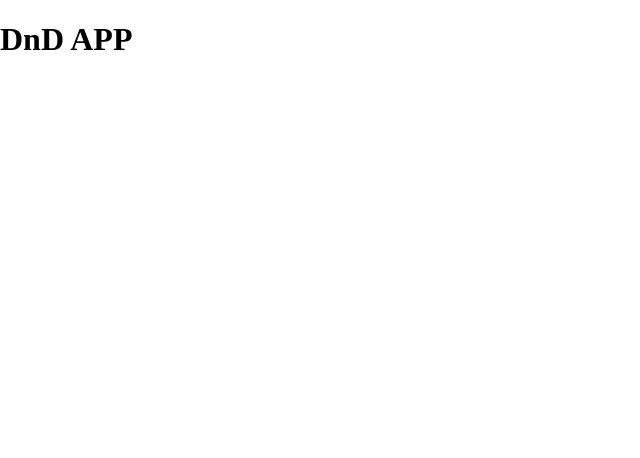
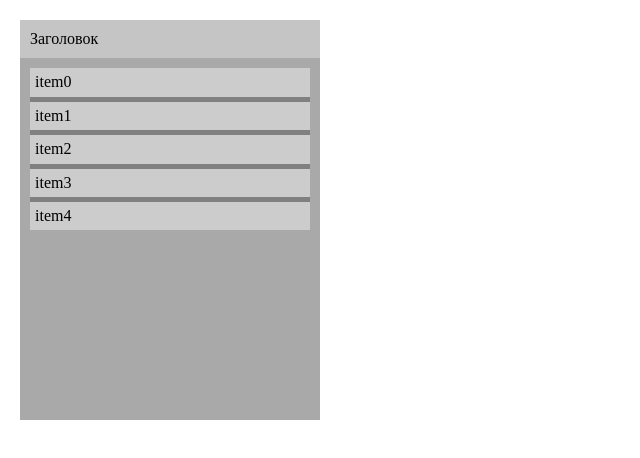
Before and after one commit to gluhenko-dv/DnD, a React (Create React App) app: page / in a window 1280 px wide. Shown: the top 458 px of the page, without its empty margins (0-640 px from the left). Built offline with nearby package versions, Linux system fonts and the light colour scheme; the HTML template or start-up script is replaced by a standard one.

Commit message:
add drop context

```diff
--- a/package.json
+++ b/package.json
@@ -3,6 +3,7 @@
   "version": "0.1.0",
   "private": true,
   "dependencies": {
+    "@types/react-beautiful-dnd": "^13.1.2",
     "prettier": "^2.4.1",
     "react": "^17.0.2",
     "react-beautiful-dnd": "^13.1.0",
--- a/src/App.tsx
+++ b/src/App.tsx
@@ -1,5 +1,12 @@
+import Column from './components/Column/Column';
+import ColumnsWrapper from './components/ColumnsWrapper/ColumnsWrapper';
+
 const App: React.FC = () => {
-    return <h1>DnD APP</h1>;
+    return (
+        <ColumnsWrapper>
+            <Column />
+        </ColumnsWrapper>
+    );
 };
 
 export default App;
--- a/src/assets/styles/index.scss
+++ b/src/assets/styles/index.scss
@@ -1 +1,13 @@
 @import "./normolize.scss";
+
+h1 {
+  margin: 0;
+}
+
+div {
+  box-sizing: border-box;
+}
+
+body {
+  padding: 20px;
+}
--- /dev/null
+++ b/src/components/Column/Column.styles.scss
@@ -0,0 +1,19 @@
+.column {
+  height: 100%;
+  min-height: 400px;
+  width: 300px;
+  background-color: darkgrey;
+
+  &-header {
+    padding: 10px;
+    background-color: rgb(197, 197, 197);
+  }
+
+  &-title {
+    font-size: 16px;
+  }
+
+  &-wrapper {
+    padding: 10px;
+  }
+}
--- /dev/null
+++ b/src/components/Column/Column.tsx
@@ -0,0 +1,52 @@
+import { Droppable } from 'react-beautiful-dnd';
+import Item from '../Item/Item';
+import './Column.styles.scss';
+
+const Column: React.FC = () => {
+    const itemArr = [
+        {
+            id: 0,
+            title: 'item'
+        },
+        {
+            id: 1,
+            title: 'item'
+        },
+        {
+            id: 2,
+            title: 'item'
+        },
+        {
+            id: 3,
+            title: 'item'
+        },
+        {
+            id: 4,
+            title: 'item'
+        }
+    ];
+
+    return (
+        <div className="column">
+            <div className="column-header">
+                <span className="column-title">Заголовок</span>
+            </div>
+            <div className="column-wrapper">
+                <Droppable droppableId="droppable-1">
+                    {(provided, snapshot) => (
+                        <div
+                            ref={provided.innerRef}
+                            style={{ backgroundColor: snapshot.isDraggingOver ? 'blue' : 'grey' }}
+                            {...provided.droppableProps}>
+                            {itemArr.map(({ id, title }) => (
+                                <Item title={title + id} key={id} index={id} />
+                            ))}
+                        </div>
+                    )}
+                </Droppable>
+            </div>
+        </div>
+    );
+};
+
+export default Column;
--- /dev/null
+++ b/src/components/ColumnsWrapper/ColumnsWrapper.styles.scss
@@ -0,0 +1,5 @@
+.columns {
+  display: flex;
+  justify-content: space-between;
+  width: 100%;
+}
--- /dev/null
+++ b/src/components/ColumnsWrapper/ColumnsWrapper.tsx
@@ -0,0 +1,33 @@
+import './ColumnsWrapper.styles.scss';
+import { DragDropContext } from 'react-beautiful-dnd';
+import { useCallback } from 'react';
+
+const ColumnsWrapper: React.FC = ({ children }) => {
+    const onBeforeDragStart = useCallback(() => {
+        /*...*/
+    }, []);
+
+    const onDragStart = useCallback(() => {
+        /*...*/
+    }, []);
+    const onDragUpdate = useCallback(() => {
+        /*...*/
+    }, []);
+    const onDragEnd = useCallback(() => {
+        // the only one that is required
+    }, []);
+
+    return (
+        <div className="columns">
+            <DragDropContext
+                onBeforeDragStart={onBeforeDragStart}
+                onDragStart={onDragStart}
+                onDragUpdate={onDragUpdate}
+                onDragEnd={onDragEnd}>
+                {children}
+            </DragDropContext>
+        </div>
+    );
+};
+
+export default ColumnsWrapper;
--- /dev/null
+++ b/src/components/Item/Item.styles.scss
@@ -0,0 +1,6 @@
+.item {
+  width: 100%;
+  padding: 5px;
+  background-color: rgb(204, 204, 204);
+  margin-bottom: 5px;
+}
--- /dev/null
+++ b/src/components/Item/Item.tsx
@@ -0,0 +1,23 @@
+import { Draggable } from 'react-beautiful-dnd';
+import './Item.styles.scss';
+
+interface IItemProps {
+    title: string;
+    index: number;
+}
+
+const Item: React.FC<IItemProps> = ({ title, index }) => {
+    return (
+        <Draggable draggableId={'draggable' + index} index={index}>
+            {(provided, snapshot) => (
+                <div ref={provided.innerRef} {...provided.draggableProps} {...provided.dragHandleProps}>
+                    <div className="item">
+                        <span>{title}</span>
+                    </div>
+                </div>
+            )}
+        </Draggable>
+    );
+};
+
+export default Item;
```
Also changed, not shown: 1 other file (tests, documents, lock files or other folders).
